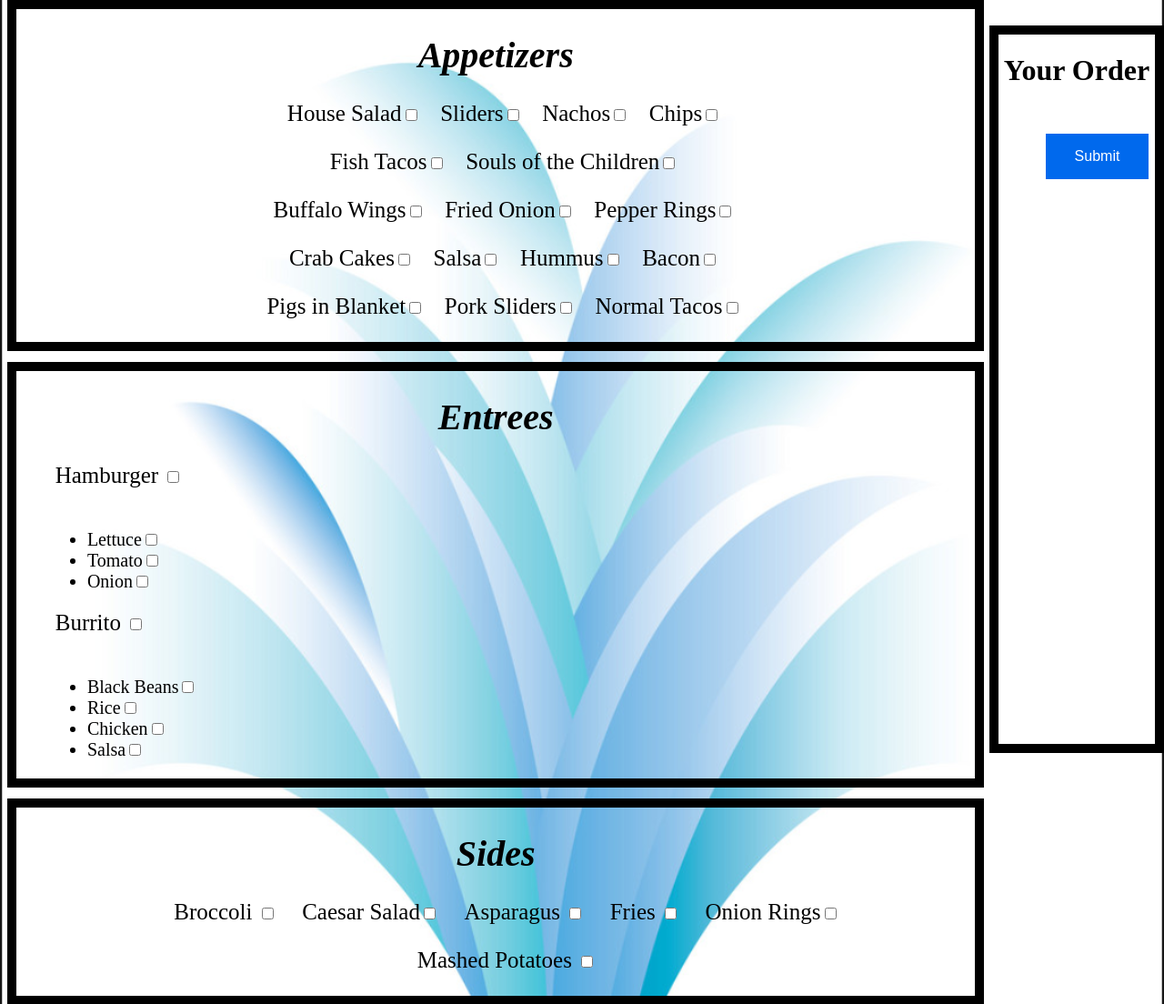
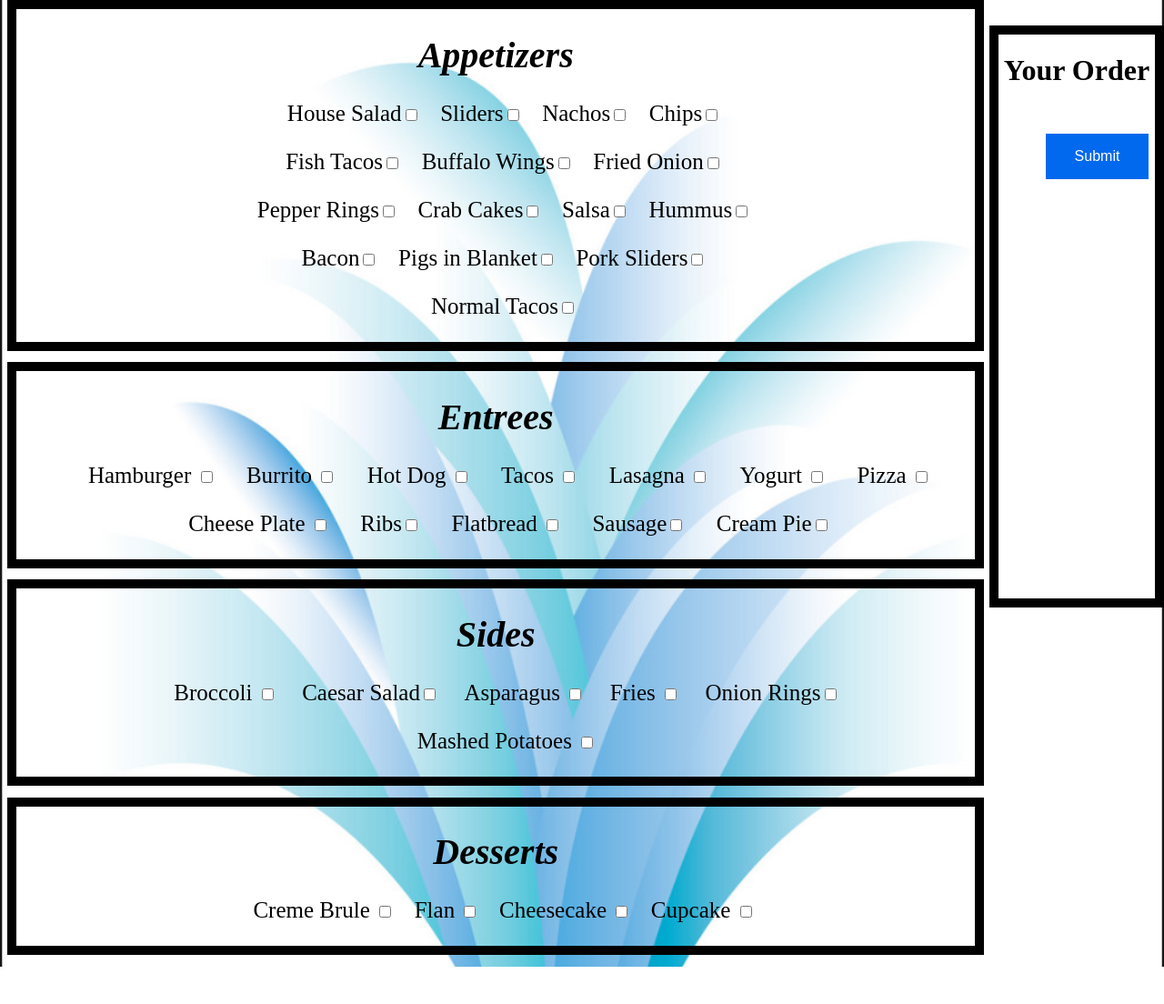
Before and after one commit to spaulsteinberg/EzOrdr-1, a Flask app: page / in a window 1280 px wide. Shown: the part 42-1146 px from the top of the page at 91% size. After the commit the page ends 1105 px from the top, so only its background shows below. Run offline with Flask 2, Linux system fonts and the light colour scheme; some libraries are stand-ins or nearby versions.

Commit message:
commitiing..

```diff
--- a/app/static/style.css
+++ b/app/static/style.css
@@ -8,7 +8,7 @@
 	overflow: auto;
 	right: calc(0%);
 	top: 70px;
-	height: 100%;
+	height: 80%;
 	width: 15%;
 	z-index: 10;
 	border: 10px solid black;
@@ -60,6 +60,7 @@
 	background-attachment: fixed;
 }
 
+
 p {
 	display: inline-block;
 	padding-inline-start: 3%;
@@ -83,6 +84,10 @@
 	width: 85%;
 	border: 10px solid black;
 
+}
+
+.row .MainCourses{
+	text-align: center;
 }
 
 .row h1 {
@@ -113,17 +118,6 @@
 	padding-right: 10%;
 }
 
-.row .MainCourses {
-	/*background: white;*/
-	height: 46.6%;
-
-}
-
-.row .MainCourses .entree-items{
-	display: inline-block;
-	/*color: black;*/
-}
-
 .row .desserts {
 	/*background: orange;*/
 	height: 12%;
--- a/app/templates/menu.html
+++ b/app/templates/menu.html
@@ -20,7 +20,6 @@
 				<p>Nachos<input type="checkbox" name="Nachos" class="appetizers1" value="true" onclick="addThisItemToList(this)"></p>
 				<p>Chips<input type="checkbox" name="Chips" class="appetizers1" value="true" onclick="addThisItemToList(this)"></p>
 				<p>Fish Tacos<input type="checkbox" name="Fish Tacos" class="appetizers1" value="true" onclick="addThisItemToList(this)"></p>
-				<p>Souls of the Children<input type="checkbox" name="Souls of the Children" class="appetizers1" value="true" onclick="addThisItemToList(this)"></p>
 				<p>Buffalo Wings<input type="checkbox" name="Buffalo Wings" class="appetizers1" value="true" onclick="addThisItemToList(this)"></p>
 				<p>Fried Onion<input type="checkbox" name="Fried Onion" class="appetizers1" value="true" onclick="addThisItemToList(this)"></p>
 				<p>Pepper Rings<input type="checkbox" name="Pepper Rings" class="appetizers1" value="true" onclick="addThisItemToList(this)"></p>
@@ -39,24 +38,18 @@
 			<div class="MainCourses">
 				<h1 id="Entrees" align="center"> Entrees </h1>
 				<div class="entree-items">
-					<div id="hamburger">
 						<p> Hamburger <input type="checkbox" name ="Hamburger" class="burgers1" value="true" onclick="addThisItemToList(this)"></p>
-            <ul style: "aqua">
-								<li>Lettuce<input type="checkbox" name="Lettuce" class="burgers1" value="true" onclick="addThisItemToList(this)"></li>
-								<li>Tomato<input type="checkbox" name="Tomato" class="burgers1" value="true" onclick="addThisItemToList(this)"></li>
-								<li>Onion<input type="checkbox" name="Onion" class="burgers1" value="true" onclick="addThisItemToList(this)"></li>
-							</ul>
-					</div>
-					<div id="Burrito">
 						<p> Burrito <input type="checkbox" name ="Burrito" class="burritos1" value="true" onclick="addThisItemToList(this)"></p>
-							<ul style: "aqua">
-								<li>Black Beans<input type="checkbox" name="Black Beans" class="burritos1" value="true" onclick="addThisItemToList(this)"></li>
-								<li>Rice<input type="checkbox" name="Rice" class="burritos1" value="true" onclick="addThisItemToList(this)"></li>
-								<li>Chicken<input type="checkbox" name="Chicken" class="burritos1" value="true" onclick="addThisItemToList(this)"></li>
-								<li>Salsa<input type="checkbox" name="Salsa" class="burritos1" value="true" onclick="addThisItemToList(this)"></li>
-							</ul>
-					</div>
-
+						<p> Hot Dog <input type="checkbox" name ="Burrito" class="burritos1" value="true" onclick="addThisItemToList(this)"></p>
+						<p> Tacos <input type="checkbox" name ="Burrito" class="burritos1" value="true" onclick="addThisItemToList(this)"></p>
+						<p> Lasagna <input type="checkbox" name ="Burrito" class="burritos1" value="true" onclick="addThisItemToList(this)"></p>
+						<p> Yogurt <input type="checkbox" name ="Burrito" class="burritos1" value="true" onclick="addThisItemToList(this)"></p>
+						<p> Pizza <input type="checkbox" name ="Burrito" class="burritos1" value="true" onclick="addThisItemToList(this)"></p>
+						<p> Cheese Plate <input type="checkbox" name ="Burrito" class="burritos1" value="true" onclick="addThisItemToList(this)"></p>
+						<p> Ribs<input type="checkbox" name ="Burrito" class="burritos1" value="true" onclick="addThisItemToList(this)"></p>
+						<p> Flatbread <input type="checkbox" name ="Burrito" class="burritos1" value="true" onclick="addThisItemToList(this)"></p>
+						<p> Sausage<input type="checkbox" name ="Burrito" class="burritos1" value="true" onclick="addThisItemToList(this)"></p>
+						<p> Cream Pie<input type="checkbox" name ="Burrito" class="burritos1" value="true" onclick="addThisItemToList(this)"></p>
 				</div>
 			</div>
 		</div>
```
Also changed, not shown: app/templates/samplelayout.html (+6 -12 lines).
